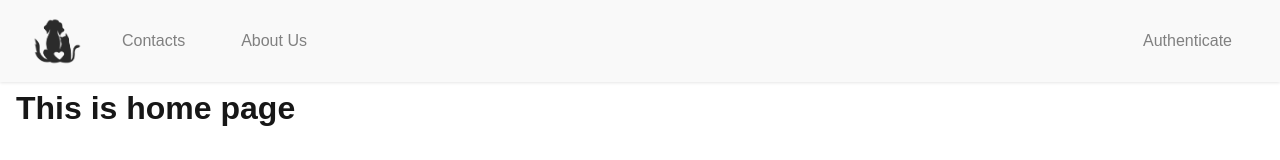
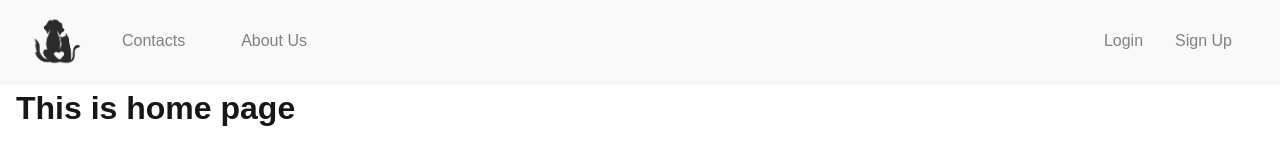
Before and after one commit to binayakjoshi/furever, a Next.js app: page / in a window 1280 px wide. Shown: the top 160 px of the page. Built offline with nearby package versions, Linux system fonts and the light colour scheme.

Commit message:
feat(nav-actions): add new navlink for login and signup

```diff
--- a/Components/Navigation/nav-actions.tsx
+++ b/Components/Navigation/nav-actions.tsx
@@ -13,7 +13,13 @@ const NavActions = () => {
   const [drawerOpen, setDrawerOpen] = useState<boolean>(false);
   const toggleDrawer = () => setDrawerOpen((p) => !p);
 
-  if (!isLoggedIn) return <NavLink href="/authenticate">Authenticate</NavLink>;
+  if (!isLoggedIn)
+    return (
+      <>
+        <NavLink href="/login">Login</NavLink>
+        <NavLink href="/signup">Sign Up</NavLink>
+      </>
+    );
 
   return (
     <>
```
